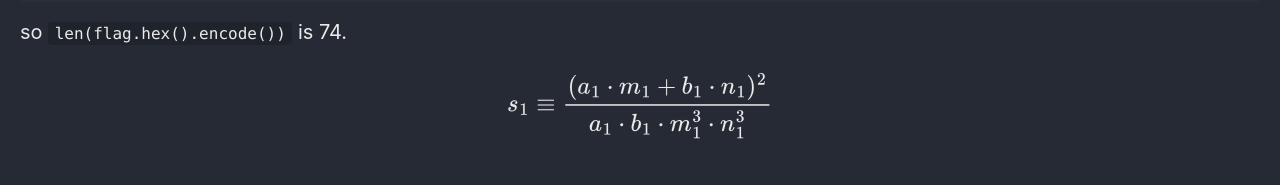
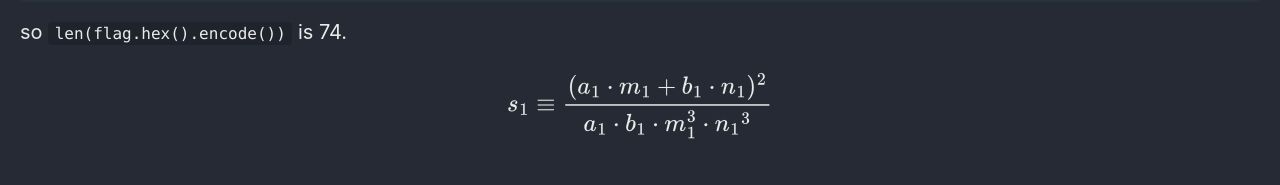
Before and after one commit to Connor-McCartney/Connor-McCartney.github.io, a Jekyll site: the page built from _pages/cryptography/other/syntelestis-Pearl-CTF-2024.md, in a window 1280 px wide. Shown: the part 1631-1816 px from the top of the page. Built offline with Jekyll 4.4.1, drawn with Linux system fonts in a browser that asks for light colours; cached includes are drawn as plain includes.

```diff
--- a/_pages/cryptography/other/syntelestis-Pearl-CTF-2024.md
+++ b/_pages/cryptography/other/syntelestis-Pearl-CTF-2024.md
@@ -65,4 +65,4 @@ $$e \cdot \frac{1}{f} \equiv \frac{(c+d)^2}{(c \cdot d)^2} \cdot \frac{c \cdot d
 so `len(flag.hex().encode())` is 74.
 
 
-$$s_1 \equiv \frac{(a_1 \cdot m_1 + b_1 \cdot n_1)^2}{a_1 \cdot b_1 \cdot m_1^3 \cdot n_1^3}$$
+$$s_1 \equiv \frac{(a_1 \cdot m_1 + b_1 \cdot n_1)^2}{a_1 \cdot b_1 \cdot m_1^3 \cdot {n_1}^3}$$
```
